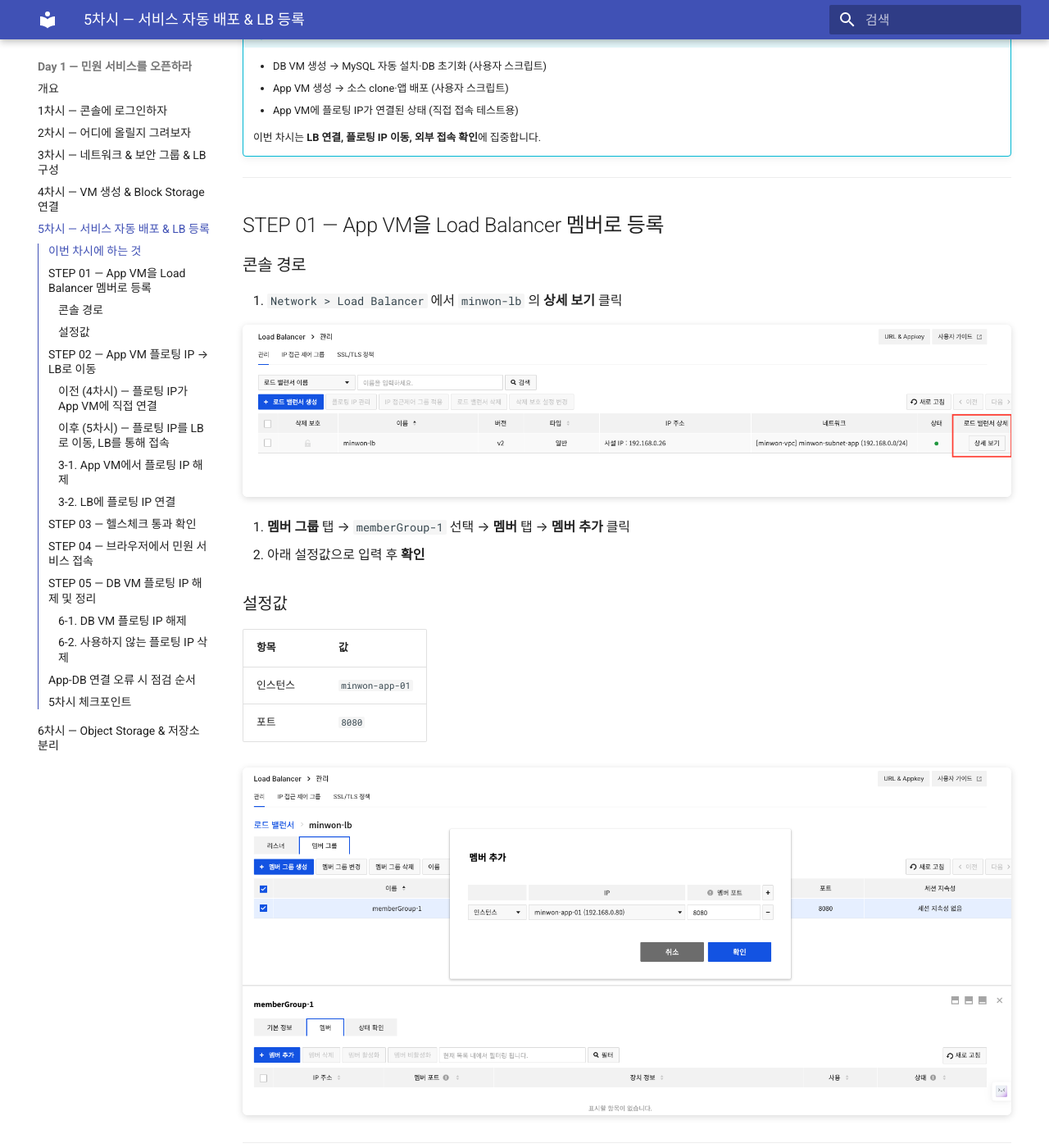
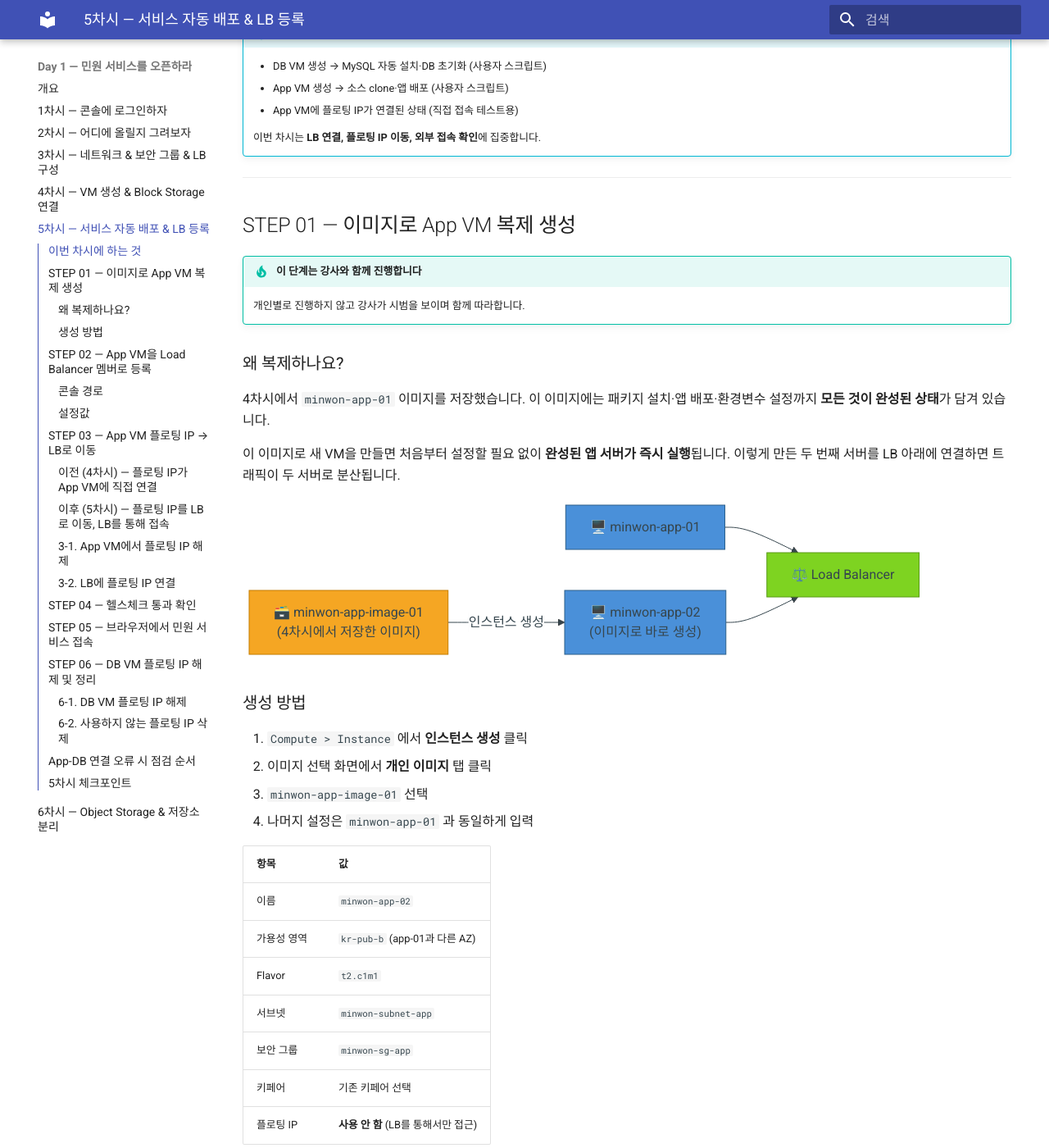
Before and after one commit to skilleat-labs/cloud-native-minwon-lab, an MkDocs documentation site: the page built from docs/day1/session5.md, in a window 1280 px wide and 1400 px high, scrolled down 730 px. Shown: the whole window at 82% size. Built offline with MkDocs 1.6.1 and Material for MkDocs 9.7.7, drawn with Linux system fonts in a browser that asks for light colours; some of the changed text lies outside the part shown.

Commit message:
docs: session5 - STEP 01 이미지 복제 생성 추가, STEP 번호 재정렬

````diff
--- a/docs/day1/session5.md
+++ b/docs/day1/session5.md
@@ -9,7 +9,7 @@
 
 | STEP | 작업 |
 |------|------|
-| 01 | DB / 앱 서비스 정상 동작 확인 |
+| 01 | 이미지로 App VM 복제 생성 (강사 진행) |
 | 02 | App VM을 Load Balancer 멤버로 등록 |
 | 03 | App VM 플로팅 IP → LB로 이동 |
 | 04 | 헬스체크 통과 확인 |
@@ -25,7 +25,57 @@
 
 ---
 
-## STEP 01 — App VM을 Load Balancer 멤버로 등록
+## STEP 01 — 이미지로 App VM 복제 생성
+
+!!! tip "이 단계는 강사와 함께 진행합니다"
+    개인별로 진행하지 않고 강사가 시범을 보이며 함께 따라합니다.
+
+### 왜 복제하나요?
+
+4차시에서 `minwon-app-01` 이미지를 저장했습니다. 이 이미지에는 패키지 설치·앱 배포·환경변수 설정까지 **모든 것이 완성된 상태**가 담겨 있습니다.
+
+이 이미지로 새 VM을 만들면 처음부터 설정할 필요 없이 **완성된 앱 서버가 즉시 실행**됩니다. 이렇게 만든 두 번째 서버를 LB 아래에 연결하면 트래픽이 두 서버로 분산됩니다.
+
+```mermaid
+graph LR
+    A["🗃️ minwon-app-image-01\n(4차시에서 저장한 이미지)"]
+    B["🖥️ minwon-app-02\n(이미지로 바로 생성)"]
+    C["⚖️ Load Balancer"]
+    D["🖥️ minwon-app-01"]
+
+    A -->|"인스턴스 생성"| B
+    D --> C
+    B --> C
+
+    style A fill:#F5A623,color:#fff,stroke:#c47d00
+    style B fill:#4A90D9,color:#fff,stroke:#2c5f8a
+    style D fill:#4A90D9,color:#fff,stroke:#2c5f8a
+    style C fill:#7ED321,color:#fff,stroke:#5a9a18
+```
+
+### 생성 방법
+
+1. `Compute > Instance` 에서 **인스턴스 생성** 클릭
+2. 이미지 선택 화면에서 **개인 이미지** 탭 클릭
+3. `minwon-app-image-01` 선택
+4. 나머지 설정은 `minwon-app-01` 과 동일하게 입력
+
+| 항목 | 값 |
+|------|----|
+| 이름 | `minwon-app-02` |
+| 가용성 영역 | `kr-pub-b` (app-01과 다른 AZ) |
+| Flavor | `t2.c1m1` |
+| 서브넷 | `minwon-subnet-app` |
+| 보안 그룹 | `minwon-sg-app` |
+| 키페어 | 기존 키페어 선택 |
+| 플로팅 IP | **사용 안 함** (LB를 통해서만 접근) |
+
+!!! info "사용자 스크립트는 넣지 않아도 됩니다"
+    이미지에 이미 앱이 배포된 상태이므로 사용자 스크립트 없이도 바로 실행됩니다.
+
+---
+
+## STEP 02 — App VM을 Load Balancer 멤버로 등록
 
 ### 콘솔 경로
 
@@ -155,7 +205,7 @@ http://<LB-플로팅-IP>
 
 ---
 
-## STEP 05 — DB VM 플로팅 IP 해제 및 정리
+## STEP 06 — DB VM 플로팅 IP 해제 및 정리
 
 민원 서비스가 LB를 통해 정상 접속되는 것을 확인했으면, **DB VM의 플로팅 IP도 해제**합니다.
 DB는 내부 통신만 하면 되므로 공인 IP가 필요 없습니다.
````
Also changed, not shown: other parts of docs/day1/session5.md (+3 -3 lines).
